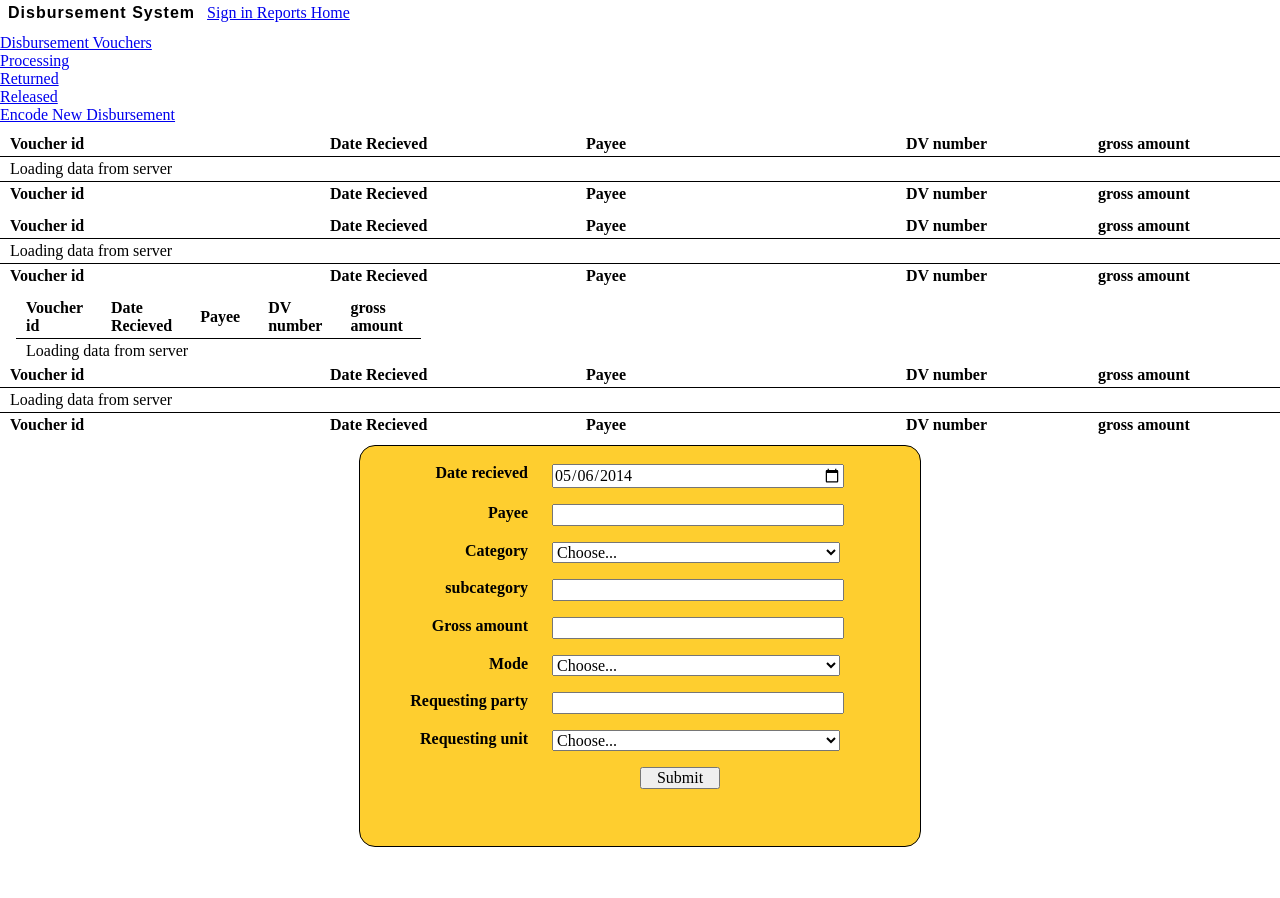
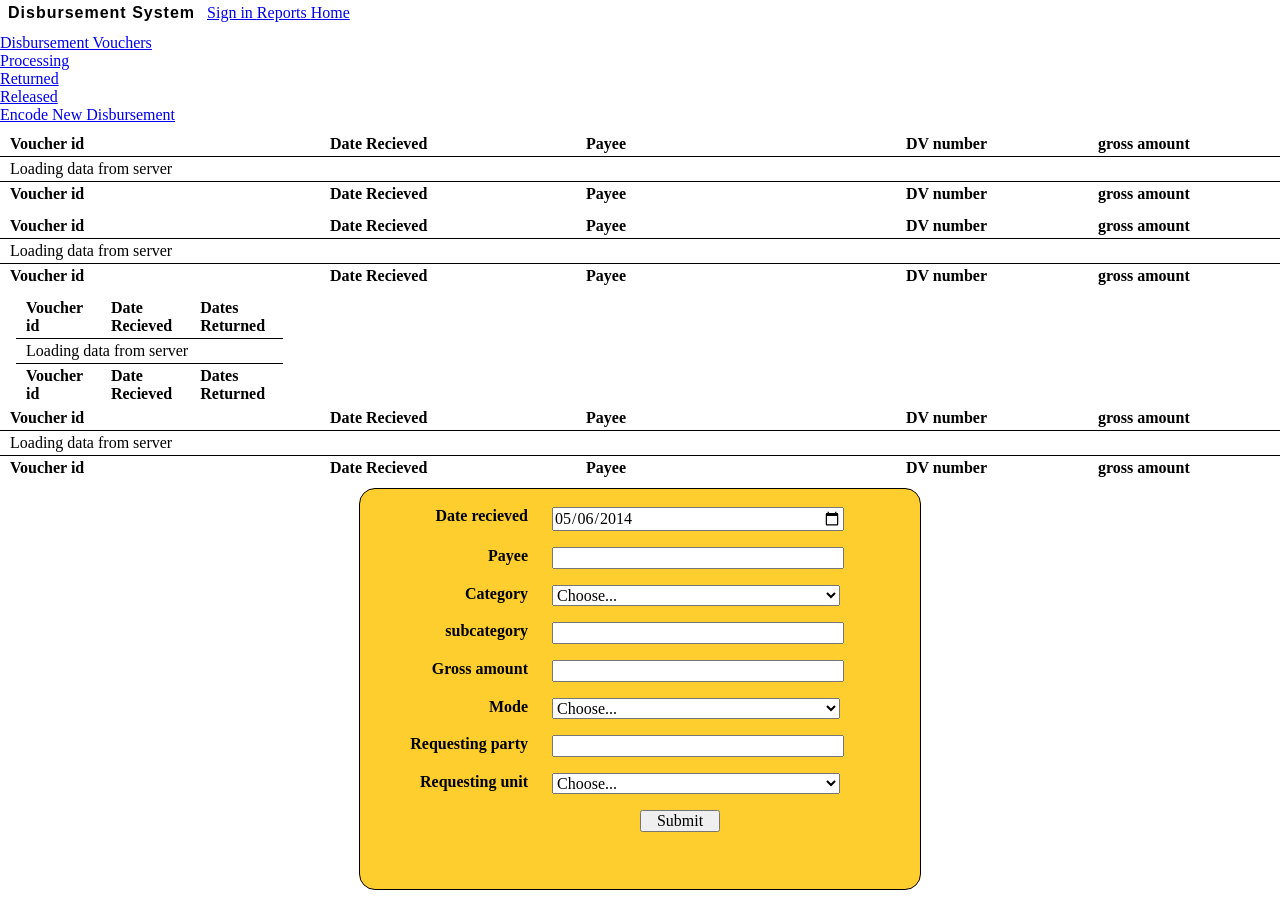
Before and after one commit to jevansugue/Disbursement, a PHP site: page / in a window 1280 px wide. Before the commit the page ends 847 px from the top, so only its background shows below. Run offline with PHP 8.4, Linux system fonts and the light colour scheme; some libraries are stand-ins or nearby versions.

Commit message:
prep pa din

```diff
--- a/index.php
+++ b/index.php
@@ -241,6 +241,7 @@
 					//Button for functions
 					"fnCreatedRow": function( nRow, aData, iDataIndex ) {
 							$('td:eq(0)', nRow).html("<input type='submit' value='" + aData[0] +"' name='dv_id' class='submitDvId'>");
+							$('td:eq(2)', nRow).html("ASDAS");
 					}
 				});
 			});
@@ -430,10 +431,7 @@
                                 <tr>
                                     <th >Voucher id</th>
                                     <th >Date Recieved</th>
-                                    <th >Payee</th>
-                                    <th >DV number</th>
-                                    <th >gross amount</th>
-
+									<th >Dates Returned</th>
                                 </tr>
                             </thead>
                             <tbody>
@@ -441,6 +439,13 @@
                                     <td colspan="5" class="dataTables_empty">Loading data from server</td>
                                 </tr>
                             </tbody>
+							<tfoot>
+                                <tr>
+                                    <th >Voucher id</th>
+                                    <th >Date Recieved</th>
+									<th >Dates Returned</th>
+                                </tr>
+                            </tfoot>
 
 						</table>
 					</form>
--- a/php/getReturnedDVs.php
+++ b/php/getReturnedDVs.php
@@ -17,7 +17,7 @@
 	//include 'connect.php';
 	require 'connect.php';
 
-    	$aColumns = array( 'dv_id', 'date_receive',  'payee', 'dv_num', 'g_amt');
+    	$aColumns = array( 'dv_id', 'date_receive',  'payee'); //TODO palitan dapat payee
 
 
 
```
